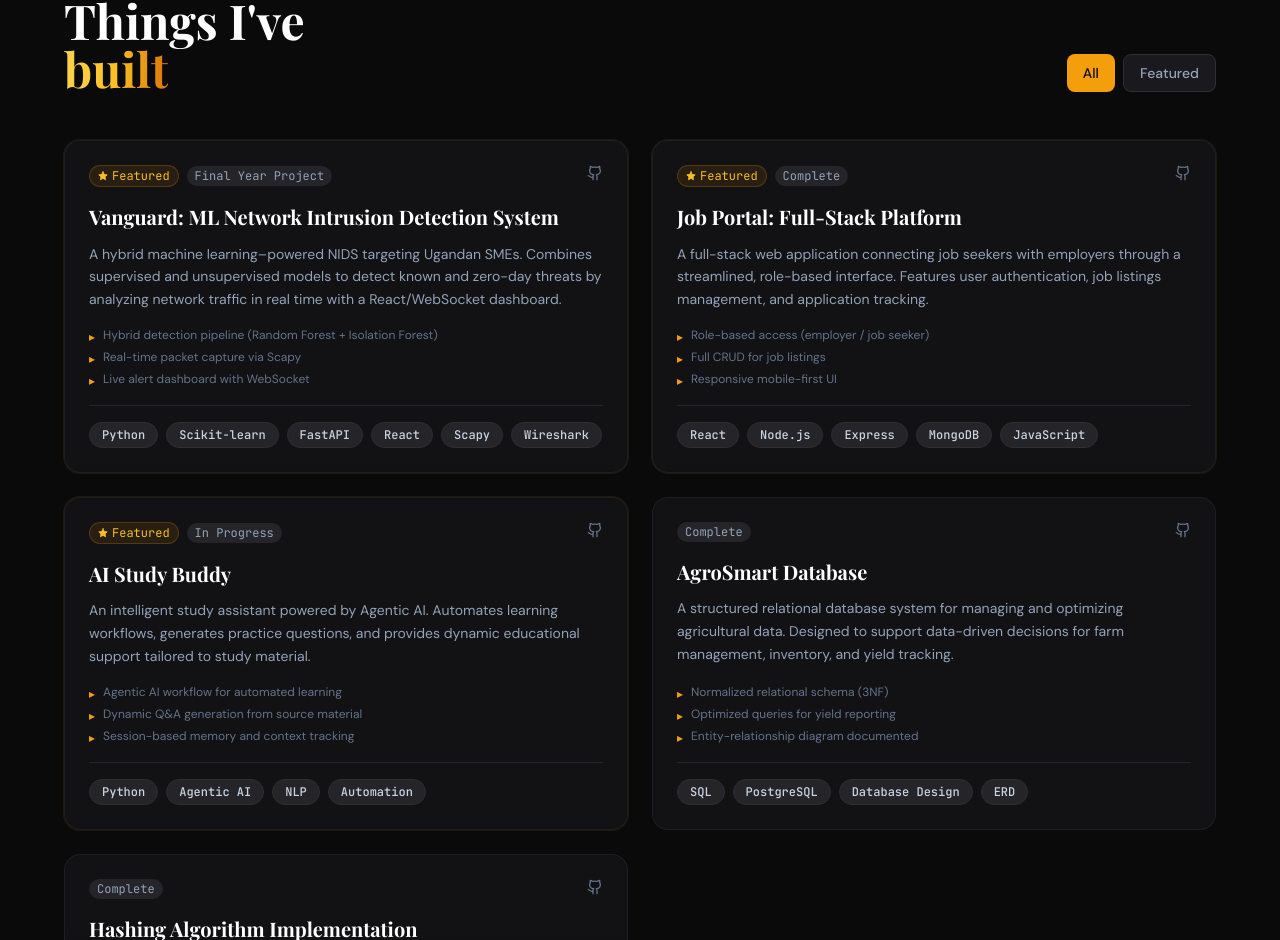
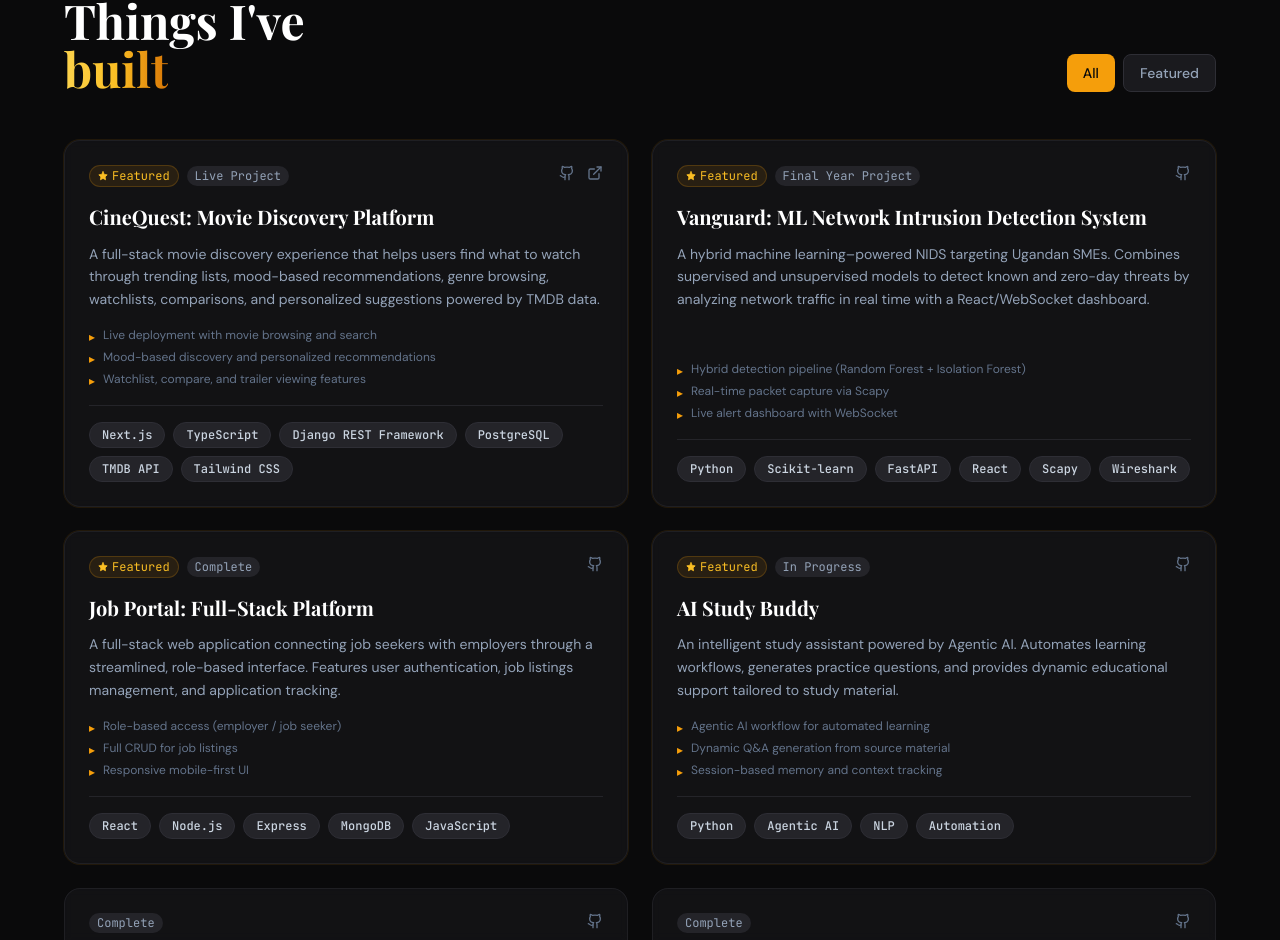
Before and after one commit to Humble689/portfolio-redesigned2, a React (Vite) app in the folder portfolio/: page / in a window 1280 px wide. Shown: the part 2654-3594 px from the top of the page. Built offline with nearby package versions, Linux system fonts and the light colour scheme.

Commit message:
Refactor code structure for improved readability and maintainability

```diff
--- a/portfolio/src/data/content.ts
+++ b/portfolio/src/data/content.ts
@@ -59,6 +59,22 @@ export const skills = [
 export const projects = [
   {
     id: 1,
+    title: 'CineQuest: Movie Discovery Platform',
+    description: 'A full-stack movie discovery experience that helps users find what to watch through trending lists, mood-based recommendations, genre browsing, watchlists, comparisons, and personalized suggestions powered by TMDB data.',
+    tags: ['Next.js', 'TypeScript', 'Django REST Framework', 'PostgreSQL', 'TMDB API', 'Tailwind CSS'],
+    github: 'https://github.com/Humble689/CineQuest-',
+    demo: 'https://cinequeatexam.vercel.app/',
+    featured: true,
+    status: 'Live Project',
+    highlights: [
+      'Live deployment with movie browsing and search',
+      'Mood-based discovery and personalized recommendations',
+      'Watchlist, compare, and trailer viewing features',
+      'Built with a Next.js frontend and Django REST API',
+    ],
+  },
+  {
+    id: 2,
     title: 'Vanguard: ML Network Intrusion Detection System',
     description: 'A hybrid machine learning–powered NIDS targeting Ugandan SMEs. Combines supervised and unsupervised models to detect known and zero-day threats by analyzing network traffic in real time with a React/WebSocket dashboard.',
     tags: ['Python', 'Scikit-learn', 'FastAPI', 'React', 'Scapy', 'Wireshark'],
@@ -74,7 +90,7 @@ export const projects = [
     ],
   },
   {
-    id: 2,
+    id: 3,
     title: 'Job Portal: Full-Stack Platform',
     description: 'A full-stack web application connecting job seekers with employers through a streamlined, role-based interface. Features user authentication, job listings management, and application tracking.',
     tags: ['React', 'Node.js', 'Express', 'MongoDB', 'JavaScript'],
@@ -90,7 +106,7 @@ export const projects = [
     ],
   },
   {
-    id: 3,
+    id: 4,
     title: 'AI Study Buddy',
     description: 'An intelligent study assistant powered by Agentic AI. Automates learning workflows, generates practice questions, and provides dynamic educational support tailored to study material.',
     tags: ['Python', 'Agentic AI', 'NLP', 'Automation'],
@@ -106,7 +122,7 @@ export const projects = [
     ],
   },
   {
-    id: 4,
+    id: 5,
     title: 'AgroSmart Database',
     description: 'A structured relational database system for managing and optimizing agricultural data. Designed to support data-driven decisions for farm management, inventory, and yield tracking.',
     tags: ['SQL', 'PostgreSQL', 'Database Design', 'ERD'],
@@ -121,7 +137,7 @@ export const projects = [
     ],
   },
   {
-    id: 5,
+    id: 6,
     title: 'Hashing Algorithm Implementation',
     description: 'A low-level C implementation of cryptographic hashing algorithms demonstrating core computer science principles of data integrity, security, and systems programming.',
     tags: ['C', 'Cryptography', 'Systems Programming'],
```
Also changed, not shown: 3 other files (tests, documents, lock files or other folders).
